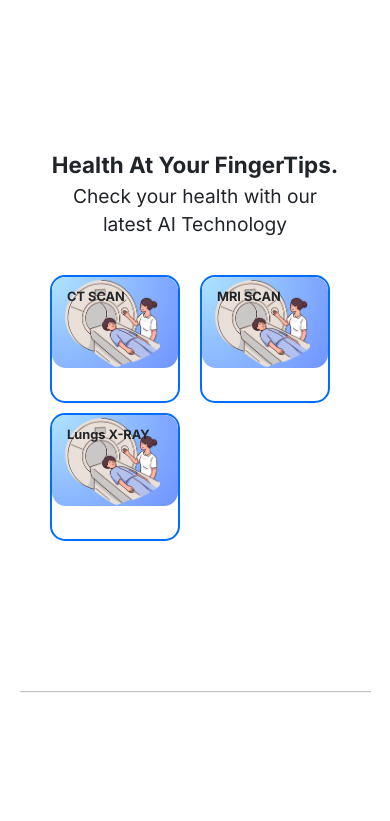
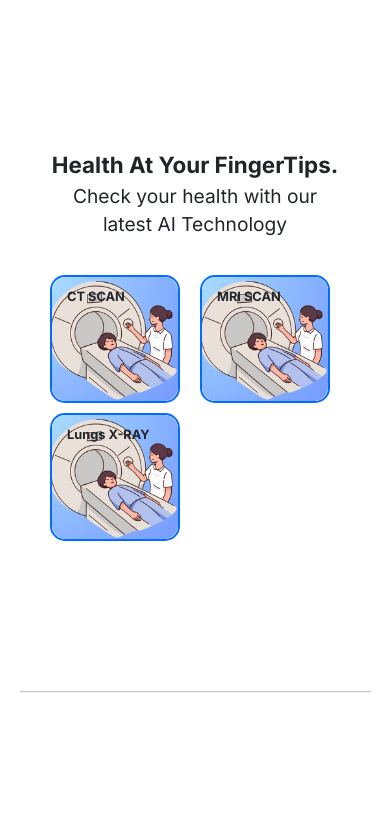
Before and after one commit to krishnenduroy52/DoctorAI-Hack4Bengal, a React (Vite) app in the folder front-end/: page / in a window 390 px wide. Shown: the part 851-1672 px from the top of the page. Built offline with nearby package versions, Linux system fonts and the light colour scheme; a web font is replaced by a local one.

Commit message:
added responsiveness to the homepage model images

```diff
--- a/front-end/src/css/Home.css
+++ b/front-end/src/css/Home.css
@@ -117,6 +117,8 @@
 
 .models > button > img {
   position: absolute;
+  width: 100% !important;
+  height: 100% !important;
   top: 0;
   left: 0;
   right: 0;
```
